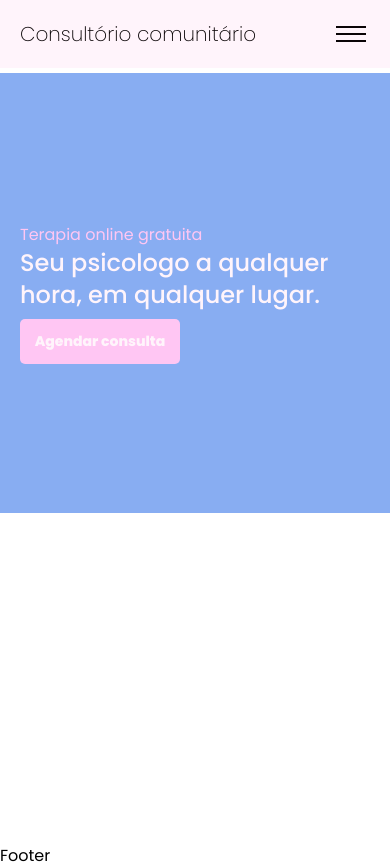
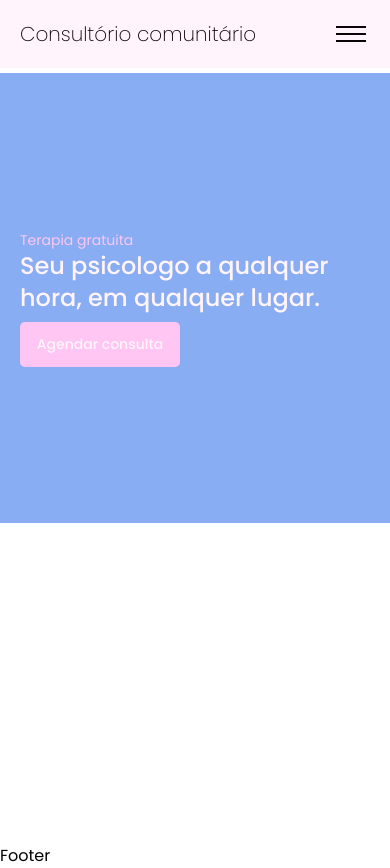
Before and after one commit to RonaldoFidelis/PE-Frontend, a React (Vite) app: page / in a window 390 px wide. Built offline with nearby package versions, Linux system fonts and the light colour scheme.

Commit message:
Refactor: Adjust HTML semantics and adjust page responsiveness

```diff
--- a/src/components/Banner.jsx
+++ b/src/components/Banner.jsx
@@ -2,20 +2,20 @@ import birds from "../assets/birds.png";
 
 function Banner() {
   return (
-    <div className="w-full h-[440px] mt-[73px] bg-backgroundBlue bg-opacity-60 flex">
+    <section className="w-full h-[450px] mt-[73px] bg-backgroundBlue bg-opacity-60 flex">
       <div className="md:w-2/3 md:h-full flex justify-center items-center">
         <div className="p-5">
-          <h3 className="text-backgroundSecondary text-base font-normal">Terapia online gratuita</h3>
+          <h3 className="text-backgroundSecondary text-sm lg:text-lg font-normal">Terapia gratuita</h3>
           <h1 className="text-background text-2xl font-medium">Seu psicologo a qualquer<br />hora, em qualquer lugar.</h1>
           <button className="w-[160px] h-[45px] py-2 mt-2 bg-backgroundSecondary rounded-[5px] flex items-center justify-center transition ease-in-out hover:bg-opacity-85 duration-500">
-            <a className="w-full text-background text-sm text-nowrap font-semibold" href="/">Agendar consulta</a>
+            <a className="w-full text-background text-sm text-nowrap font-medium" href="/">Agendar consulta</a>
           </button>
         </div>
       </div>
       <div className="hidden md:w-1/3 md:h-full md:flex">
-        <img src={birds} alt="" className="w-[285px] h-[240px] mix-blend-color-dodge"/>
+        <img src={birds} alt="" className="w-[300px] h-[250px] lg:w-[350px] lg:h-[280px] mix-blend-color-dodge"/>
       </div>
-    </div>
+    </section>
   )
 }
 
```
